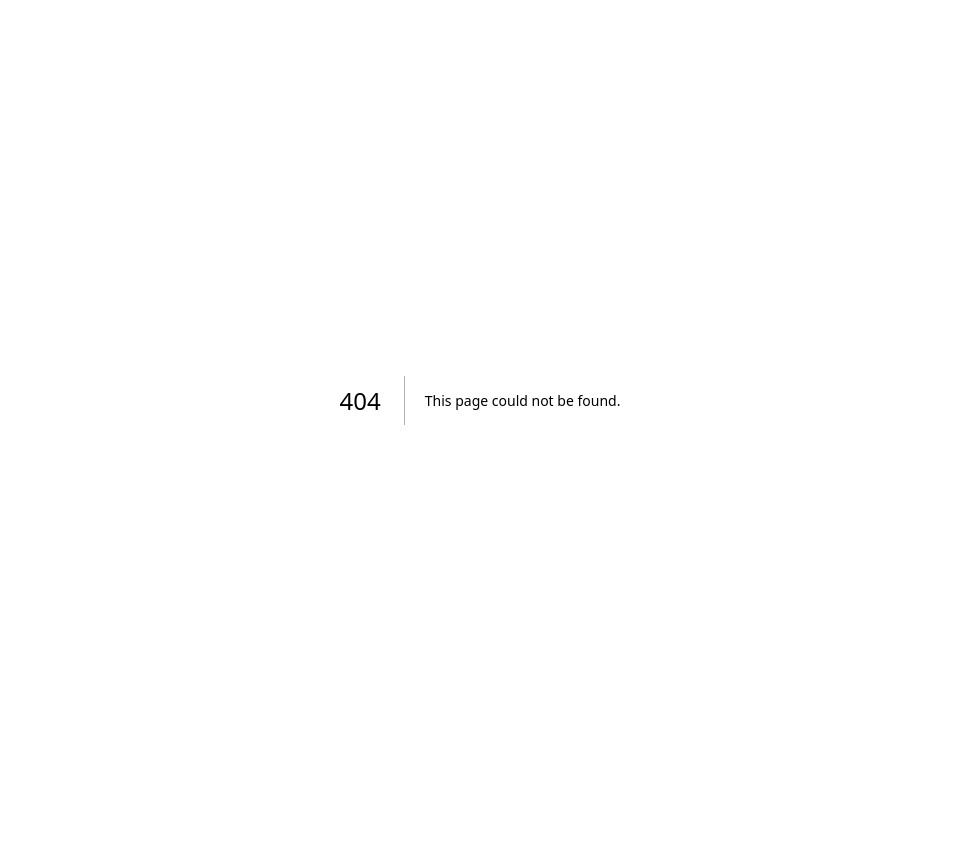
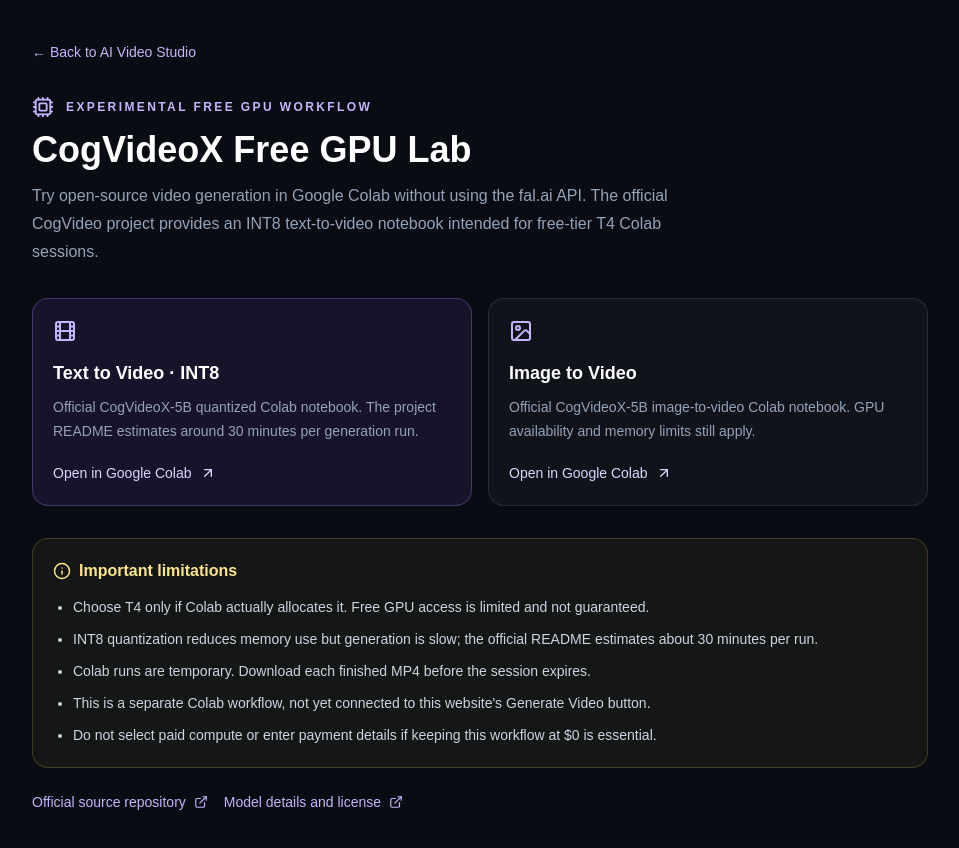
Before and after one commit to Toolnova1/AI-Video-Studio, a Next.js app: page /free-gpu in a window 1280 px wide. Before the commit this address had no page. Shown: the top 848 px of the page, without its empty margins (160-1119 px from the left). Before the commit the page ends 800 px from the top, so only its background shows below. Built offline with nearby package versions, Linux system fonts and the light colour scheme.

Commit message:
Add CogVideoX free T4 Colab workflow (#1)
* Add guided CogVideoX free GPU lab page

* Document CogVideoX Colab workflow and limitations

```diff
--- /dev/null
+++ b/app/free-gpu/page.tsx
@@ -0,0 +1,49 @@
+"use client";
+
+import Link from "next/link";
+import { ArrowUpRight, Cpu, ExternalLink, Film, Image, Info } from "lucide-react";
+
+const textNotebook = "https://colab.research.google.com/drive/1DUffhcjrU-uz7_cpuJO3E_D4BaJT7OPa?usp=sharing";
+const imageNotebook = "https://colab.research.google.com/drive/17CqYCqSwz39nZAX2YyonDxosVKUZGzcX?usp=sharing";
+
+export default function FreeGpuPage() {
+  return (
+    <main className="min-h-screen bg-[#090c13] px-5 py-10 text-white">
+      <div className="mx-auto max-w-4xl">
+        <Link href="/" className="text-sm text-violet-300 hover:text-violet-200">← Back to AI Video Studio</Link>
+        <div className="mt-8 flex items-center gap-3 text-violet-300"><Cpu size={22}/><span className="text-xs font-semibold tracking-[.2em]">EXPERIMENTAL FREE GPU WORKFLOW</span></div>
+        <h1 className="mt-3 text-3xl font-semibold sm:text-4xl">CogVideoX Free GPU Lab</h1>
+        <p className="mt-3 max-w-2xl leading-7 text-slate-400">Try open-source video generation in Google Colab without using the fal.ai API. The official CogVideo project provides an INT8 text-to-video notebook intended for free-tier T4 Colab sessions.</p>
+
+        <div className="mt-8 grid gap-4 sm:grid-cols-2">
+          <a href={textNotebook} target="_blank" rel="noreferrer" className="rounded-2xl border border-violet-400/30 bg-violet-500/10 p-5 transition hover:bg-violet-500/15">
+            <Film className="text-violet-300"/><h2 className="mt-4 text-lg font-semibold">Text to Video · INT8</h2>
+            <p className="mt-2 text-sm leading-6 text-slate-400">Official CogVideoX-5B quantized Colab notebook. The project README estimates around 30 minutes per generation run.</p>
+            <span className="mt-5 inline-flex items-center gap-2 text-sm text-violet-200">Open in Google Colab <ArrowUpRight size={16}/></span>
+          </a>
+          <a href={imageNotebook} target="_blank" rel="noreferrer" className="rounded-2xl border border-white/10 bg-white/[.03] p-5 transition hover:bg-white/[.06]">
+            <Image className="text-violet-300"/><h2 className="mt-4 text-lg font-semibold">Image to Video</h2>
+            <p className="mt-2 text-sm leading-6 text-slate-400">Official CogVideoX-5B image-to-video Colab notebook. GPU availability and memory limits still apply.</p>
+            <span className="mt-5 inline-flex items-center gap-2 text-sm text-violet-200">Open in Google Colab <ArrowUpRight size={16}/></span>
+          </a>
+        </div>
+
+        <section className="mt-8 rounded-2xl border border-amber-300/20 bg-amber-300/[.05] p-5">
+          <div className="flex items-center gap-2 text-amber-200"><Info size={18}/><h2 className="font-semibold">Important limitations</h2></div>
+          <ul className="mt-3 list-disc space-y-2 pl-5 text-sm leading-6 text-slate-300">
+            <li>Choose T4 only if Colab actually allocates it. Free GPU access is limited and not guaranteed.</li>
+            <li>INT8 quantization reduces memory use but generation is slow; the official README estimates about 30 minutes per run.</li>
+            <li>Colab runs are temporary. Download each finished MP4 before the session expires.</li>
+            <li>This is a separate Colab workflow, not yet connected to this website's Generate Video button.</li>
+            <li>Do not select paid compute or enter payment details if keeping this workflow at $0 is essential.</li>
+          </ul>
+        </section>
+
+        <div className="mt-6 flex flex-wrap gap-4 text-sm">
+          <a className="inline-flex items-center gap-2 text-violet-300 hover:underline" href="https://github.com/zai-org/CogVideo" target="_blank" rel="noreferrer">Official source repository <ExternalLink size={14}/></a>
+          <a className="inline-flex items-center gap-2 text-violet-300 hover:underline" href="https://github.com/zai-org/CogVideo/blob/main/README.md" target="_blank" rel="noreferrer">Model details and license <ExternalLink size={14}/></a>
+        </div>
+      </div>
+    </main>
+  );
+}
```
Also changed, not shown: 1 other file (tests, documents, lock files or other folders).
